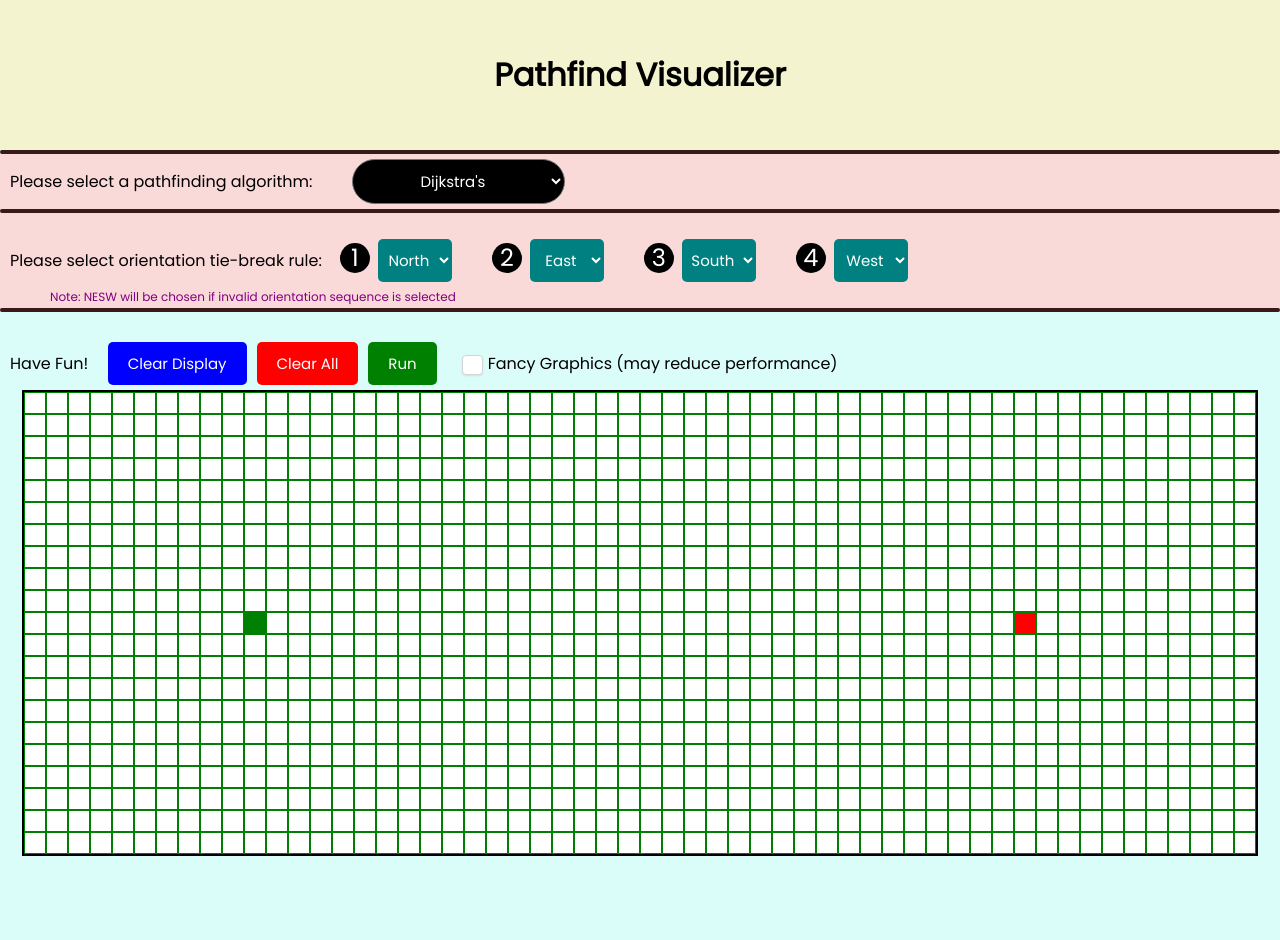
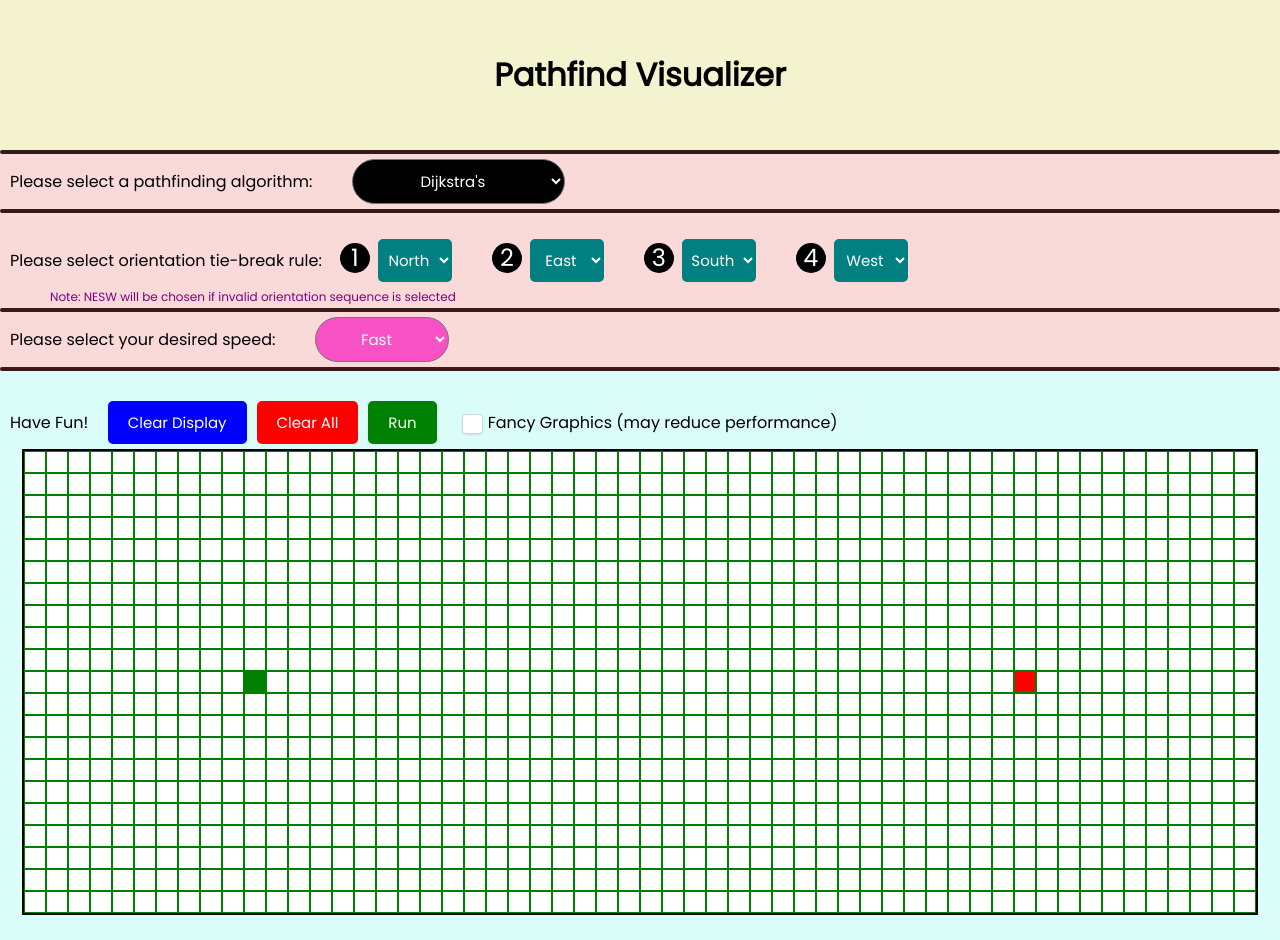
Before and after one commit to AllenCaoo/Pathfind-Visualizer, a React (Create React App) app: page / in a window 1280 px wide. Before the commit the page ends 881 px from the top, so only its background shows below. Built offline with nearby package versions, Linux system fonts and the light colour scheme.

Commit message:
Added select options for speed

```diff
--- a/src/components/CheckBox.js
+++ b/src/components/CheckBox.js
@@ -1,4 +1,5 @@
 import {React, useState} from 'react'
+import PropTypes from 'prop-types';
 
 const CheckBox = ({ text, id, handleCheck }) => {
 
--- a/src/components/Select.js
+++ b/src/components/Select.js
@@ -1,10 +1,33 @@
-import {React, useState} from 'react'
+import {React} from 'react';
+import PropTypes from 'prop-types';
+
+
+
+export const Select = ( { className, color, numOptions, values, texts, onChange} ) => {
+
+    function makeOptions() {
+        let options = [];
+        for (let i = 0; i < numOptions; i++) {
+            options.push(<option value={values[i]}>{texts[i]}</option>);
+        }
+        return options;
+    }
+
+    return (
+        <select className={className} style={{backgroundColor: color}}
+                onChange={(evt) => onChange(evt)} >
+            {makeOptions()}
+        </select>
+    )
+}
+
+
+
 
 export const AlgorithmSelect = ( { color, onChange } ) => {
 
 
     return (
-        <span className="span-alg-slct" >
         <select className='alg-slct' id='algorithms' style={{backgroundColor: color}}
             onChange={(evt) => onChange(evt.target.value)} >
             <option value="DI">Dijkstra's</option>
@@ -13,7 +36,6 @@ export const AlgorithmSelect = ( { color, onChange } ) => {
             <option value="BFS">Breadth First Search</option>
             <option value="GREEDY">Greedy Best First Search</option>
         </select>
-        </span>
     )
 }
 
--- a/src/components/Settings.js
+++ b/src/components/Settings.js
@@ -1,5 +1,5 @@
 import {React, useState, useEffect} from 'react';
-import {AlgorithmSelect} from './Select';
+import {AlgorithmSelect, Select} from './Select';
 import Orientations from './Orientations';
 import {Dijkstras, DFS, BFS, A_star, Greedy} from '../Engine';
 import { FaTimes } from 'react-icons/fa';
@@ -83,11 +83,13 @@ const Settings = ({ blueFunc, redFunc, greenFunc }) => {
                 <span className="note"> Note: NESW will be chosen if
                 invalid orientation sequence is selected</span>
                 <hr></hr>
-                {/* <span className="dir-text">
+                <span className="dir-text">
                     Please select your desired speed:
                 </span>
-                <Slider />
-                <hr></hr> */}
+                <Select className="speed-slct" color="rgb(247, 81, 197)" numOptions={4}
+                    values={["Fast", "Normal", "Slow", "Step-By-Step"]}
+                    texts={["Fast", "Normal", "Slow", "Step-By-Step"]} onChange />
+                <hr></hr>
             </div>
             <br></br>
             <div className='playground'>
--- a/src/index.css
+++ b/src/index.css
@@ -107,7 +107,7 @@ body {
 }
 
 
-.alg-slct {
+.alg-slct, .speed-slct {
   display: inline-block;
   background: #000;
   color: #fff;
@@ -125,7 +125,7 @@ body {
 
 .ori-slct {
   display: inline-block;
-  background: #000;
+  background: rgb(0, 0, 0);
   color: #fff;
   border: none;
   padding: 10px 5px;
```
Lines whose indentation alone changed are shown as unchanged.
